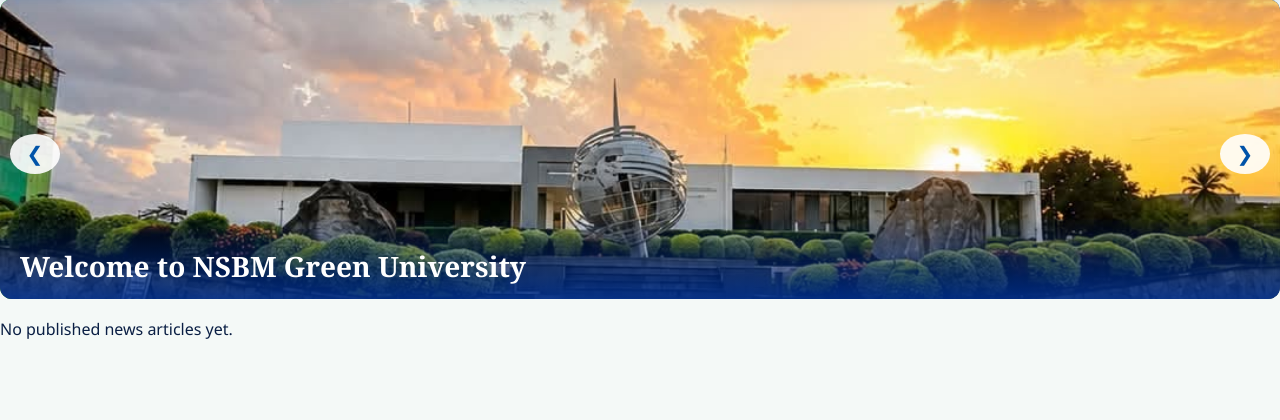
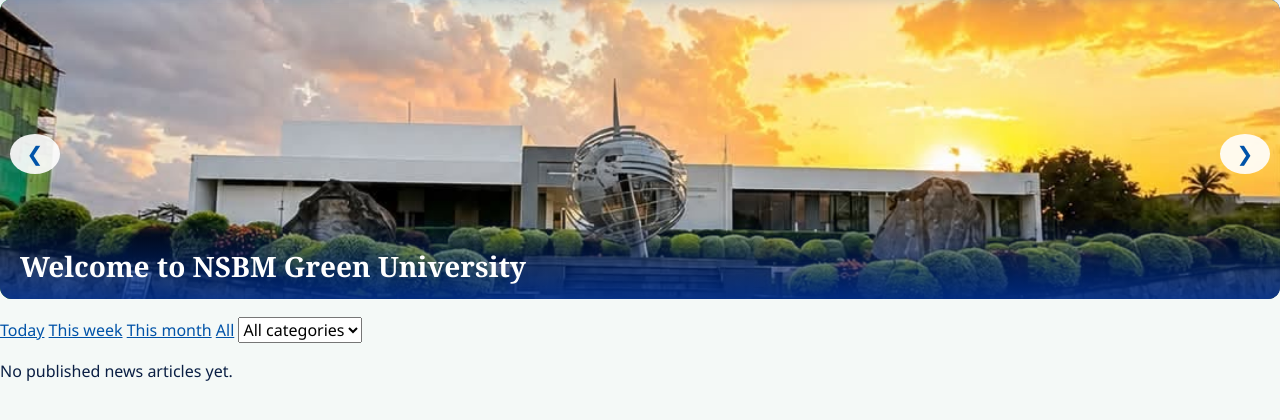
Before and after one commit to vihandu-wan/newsdesk, a PHP site: page / in a window 1280 px wide. Shown: the part 102-522 px from the top of the page. Run offline with PHP 8.4, Linux system fonts and the light colour scheme; data comes from the database, SQL or seed files in the repository; data that the repository does not hold is empty.

Commit message:
added news filter buttons

```diff
--- a/index.php
+++ b/index.php
@@ -78,6 +78,19 @@ $articles = $stmt->fetchAll(PDO::FETCH_ASSOC);
             </div>
 
 
+            <div class="row">
+                <a class="btn outline small" href="#">Today</a>
+                <a class="btn outline small" href="#">This week</a>
+                <a class="btn outline small" href="#">This month</a>
+                <a class="btn outline small on" href="#">All</a>
+                <select class="auto-width">
+                    <option>All categories</option>
+                    <option>Academic</option>
+                    <option>Events</option>
+                </select>
+            </div>
+
+
 
 
 
@@ -107,7 +120,7 @@ $articles = $stmt->fetchAll(PDO::FETCH_ASSOC);
         </main>
          <script>
         var slides = document.querySelectorAll(".slide");
-        var curret = 0;
+        var current = 0;
         var timer = setInterval(nextSlide, 4000);
 
         function nextSlide() {
```
